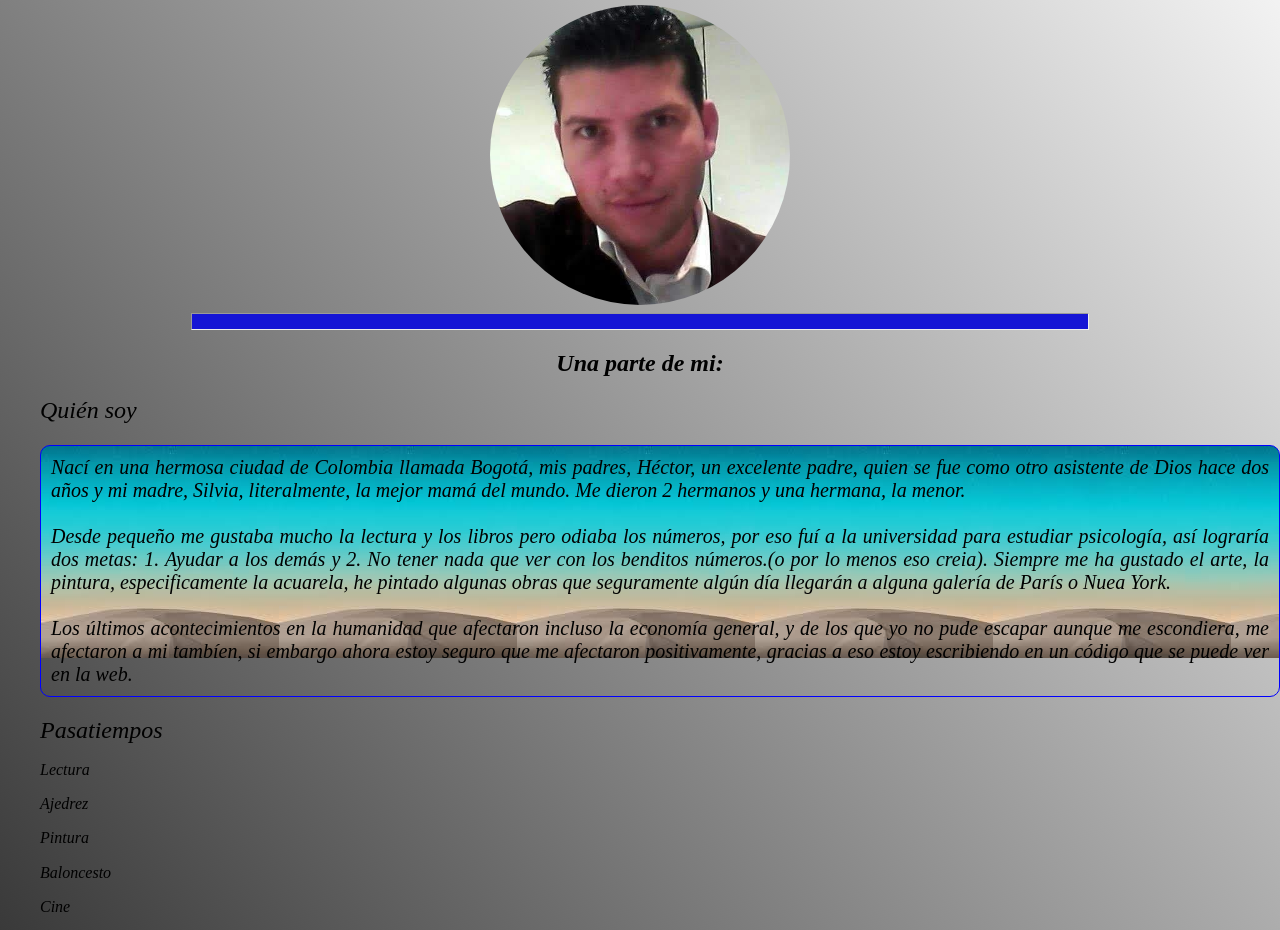
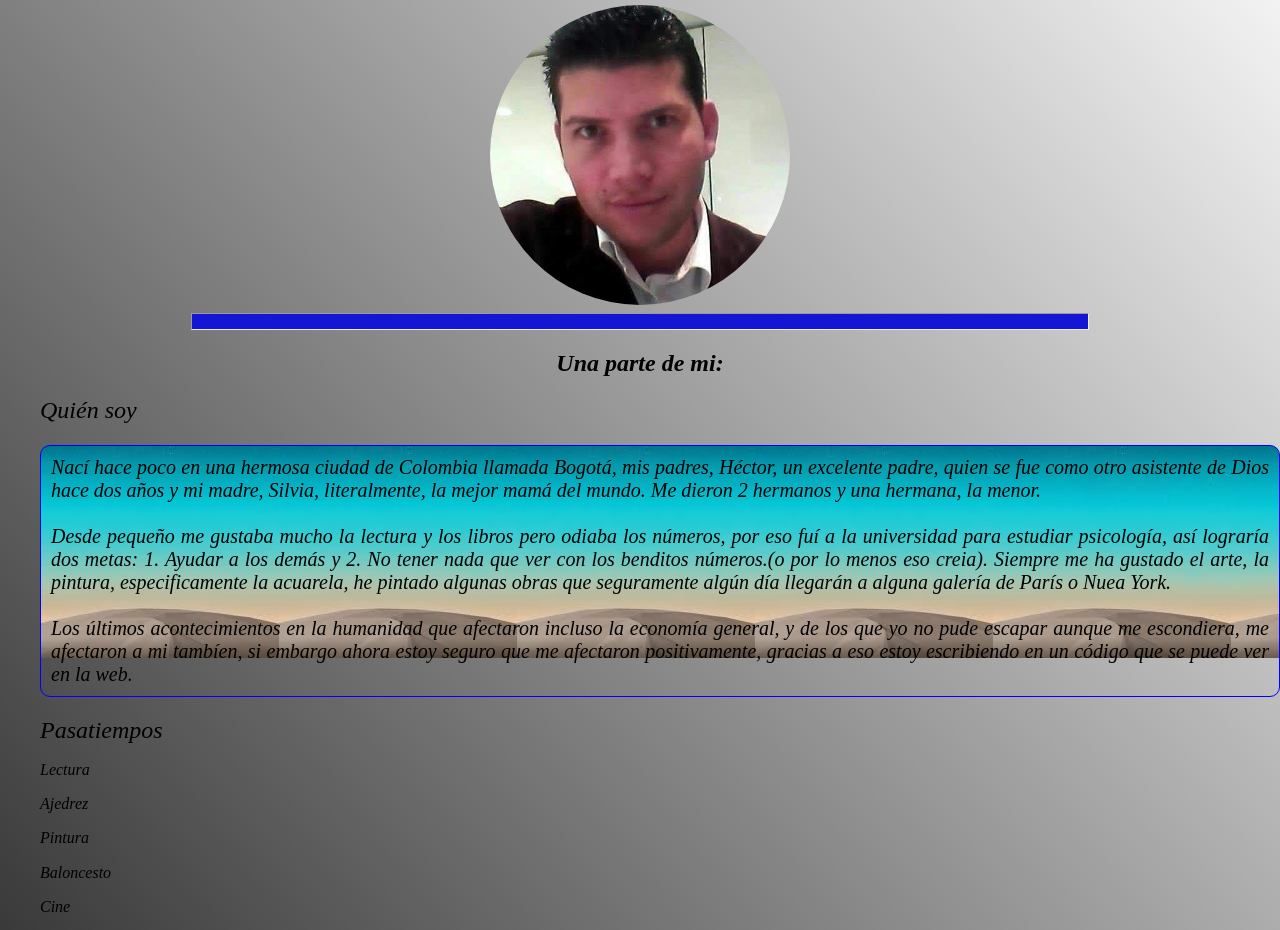
Before and after one commit to salomeescalante/miblog_1, a plain HTML site: page index.html in a window 1280 px wide. Shown: the part 167-1097 px from the top of the page. Drawn offline with Linux system fonts and the light colour scheme.

Commit message:
solo agregrue texto en p

```diff
--- a/index.html
+++ b/index.html
@@ -27,7 +27,7 @@
   <h2 class="subtitulo">Una parte de mi:</h2>
 <ul>
     <li class="secciones">Quién soy</li>
-    <p class="descripcion">Nací en una hermosa ciudad de Colombia llamada Bogotá, mis padres,
+    <p class="descripcion">Nací hace poco en una hermosa ciudad de Colombia llamada Bogotá, mis padres,
          Héctor, un excelente padre, quien se fue como otro asistente de Dios hace dos años y mi
           madre, Silvia, literalmente, la mejor mamá del mundo.
           Me dieron 2 hermanos y una hermana, la menor. <br><br>
```
